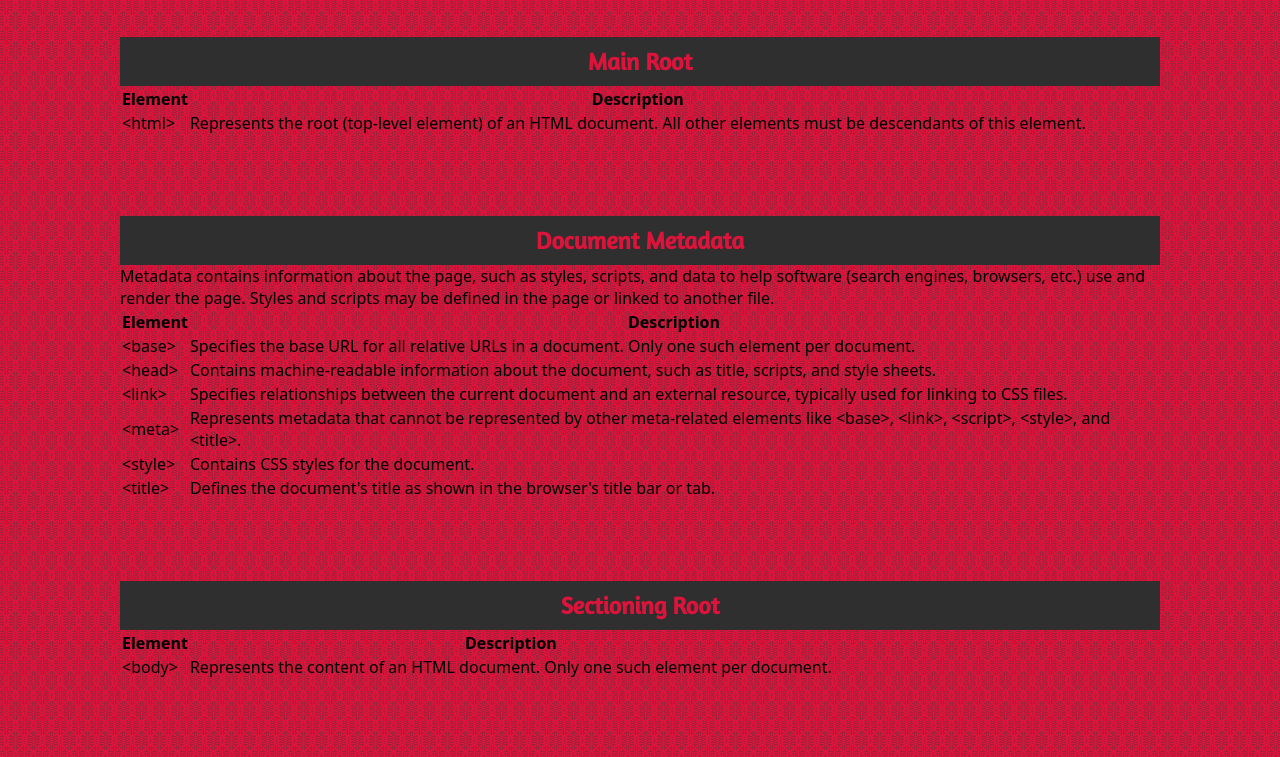
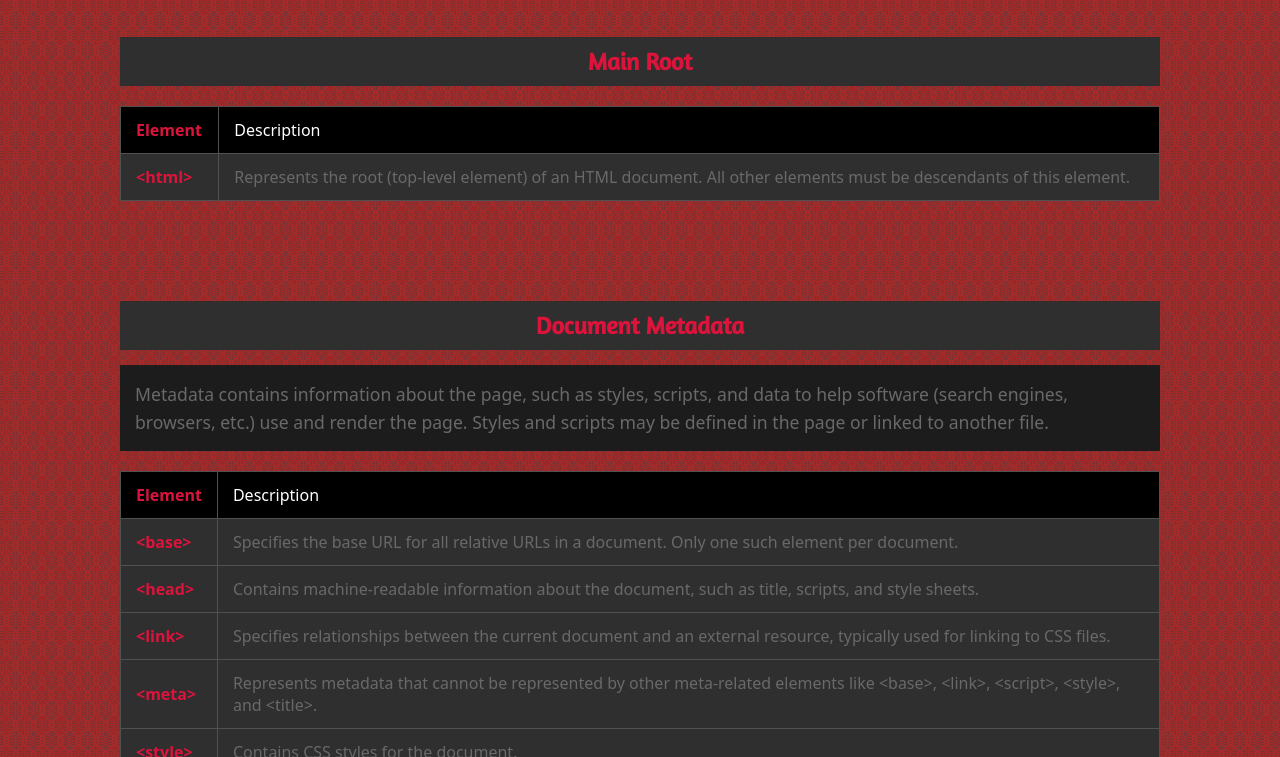
Before and after one commit to alexedugal/Pingouin, a plain HTML site: page cheatsheet.html in a window 1280 px wide. Shown: the part 154-911 px from the top of the page. Drawn offline with Linux system fonts and the light colour scheme; a web font is replaced by a local one.

Commit message:
Update cheatsheet-styles.css

```diff
--- a/resources/css/cheatsheet-styles.css
+++ b/resources/css/cheatsheet-styles.css
@@ -42,12 +42,13 @@ nav {
 }
 
 body {
-    background-color: #dc143c;
+    background-color:#A52A2A;
     background-image: url("../media/dark-exa.png");
 }
 
 section {
     padding: 40px 120px;
+    scroll-margin-top: 80px;
 }
 
 main {
@@ -62,6 +63,7 @@ h1 {
     color:#000000;
 }
 
+
 h2 {
     font-family: Amaranth, Arial, sans-serif;
     text-align: center;
@@ -72,7 +74,7 @@ h2 {
 
 .title {
     width: 100%;
-    background-color: #A52A2A;
+    background-color: #DC143C;
     padding: 20px 0;
 }
 
@@ -89,7 +91,6 @@ ul li {
     width: 100%;
 }
 
-/* Nav links default style */
 nav ul li a {
     color: #DC143C;
     text-decoration: none;
@@ -97,7 +98,42 @@ nav ul li a {
     transition: color 0.3s ease, background-color 0.3s ease; /* Smooth transition for hover effect */
 }
 
-/* Hover effect for Nav links */
 nav ul li a:hover {
     color: #505050; /* Change to desired hover color */
 }
+
+p {
+    color: var(--text-dim-gray); /* Dim gray for body text */
+    font-size: 1.1em;
+    line-height: 1.6;
+    background-color:#1C1C1C; /* Charcoal background */
+    padding: 15px;
+    margin: 15px 0;
+}
+
+table {
+    width: 100%;
+    border-collapse: collapse; /* Removes spacing between cells for a clean look */
+    background-color: var(--background-charcoal); /* Dark gray background */
+    color: var(--text-dim-gray); /* Dim gray for text */
+    margin: 20px 0;
+}
+
+table th, table td {
+    border: 1px solid var(--heading-dark-gray); /* Dark gray borders for cells */
+    padding: 12px 15px;
+    text-align: left;
+    font-weight: normal; /* Default weight */
+}
+
+/* First Column Bolder */
+table th:first-child, table td:first-child {
+    font-weight: bold;
+    color: var(--primary-crimson); /* Crimson for contrast */
+}
+
+/* Header Row Styling */
+table thead th {
+    background-color:#000000;
+    color: white; /* White text for readability */
+}
```
